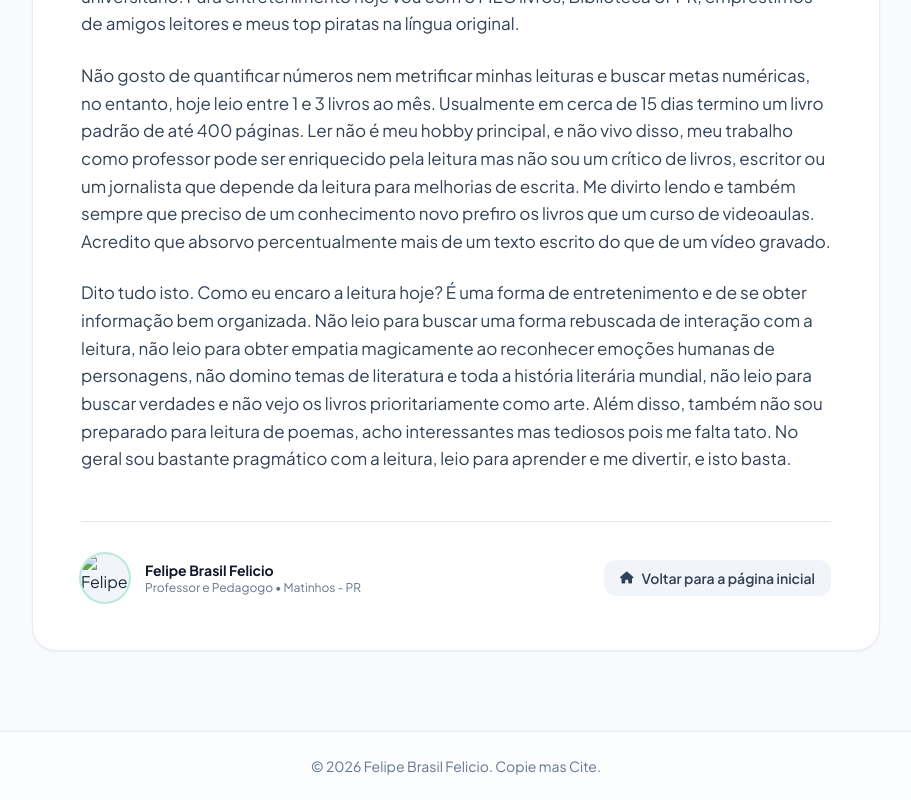
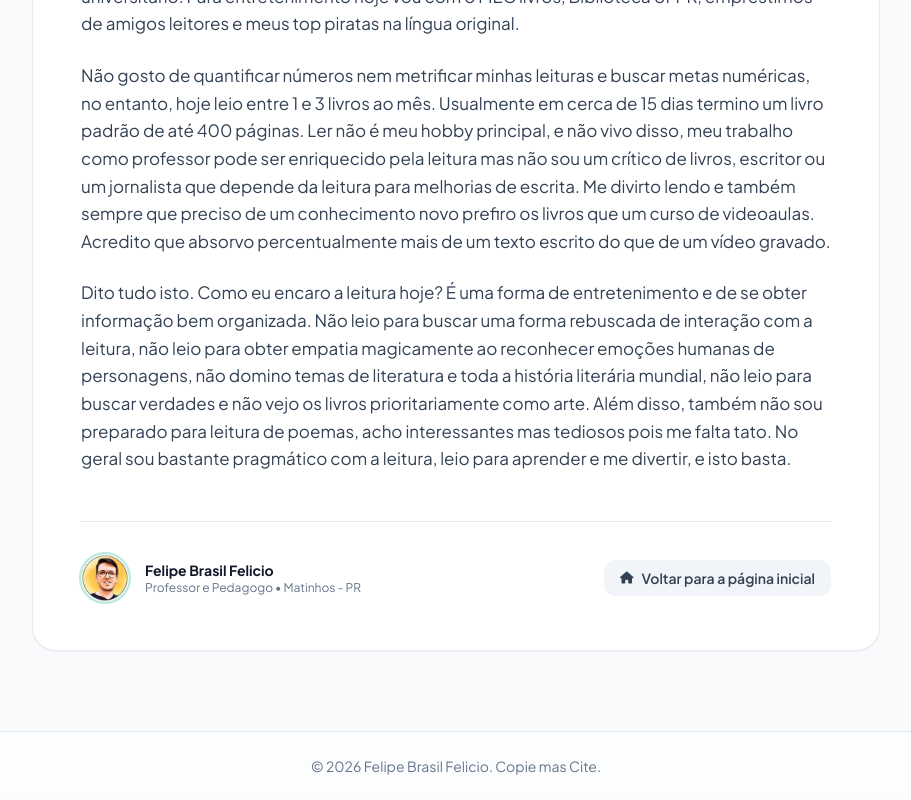
Before and after one commit to a-grande-onda/felipebf.github.io, a plain HTML site: page Hobbies/leitura.html in a window 1280 px wide. Shown: the part 2243-3043 px from the top of the page, without its empty margins (184-1095 px from the left). Drawn offline with nearby package versions, Linux system fonts and the light colour scheme.

Commit message:
Update leitura.html

```diff
--- a/Hobbies/leitura.html
+++ b/Hobbies/leitura.html
@@ -152,7 +152,7 @@
             <!-- Rodapé do Post / Autor -->
             <footer class="mt-12 pt-8 border-t border-slate-200 dark:border-slate-700/80 flex flex-col sm:flex-row items-center justify-between gap-4">
                 <div class="flex items-center gap-4">
-                    <img src="avatarsemfundo.png" alt="Felipe Brasil Felicio" class="w-12 h-12 rounded-full object-cover ring-2 ring-emerald-500/30 bg-slate-100 dark:bg-slate-700">
+                    <img src="/avatarsemfundo.png" alt="Felipe Brasil Felicio" class="w-12 h-12 rounded-full object-cover ring-2 ring-emerald-500/30 bg-slate-100 dark:bg-slate-700">
                     <div>
                         <p class="text-sm font-bold text-slate-900 dark:text-white">Felipe Brasil Felicio</p>
                         <p class="text-xs text-slate-500 dark:text-slate-400">Professor e Pedagogo • Matinhos - PR</p>
```
